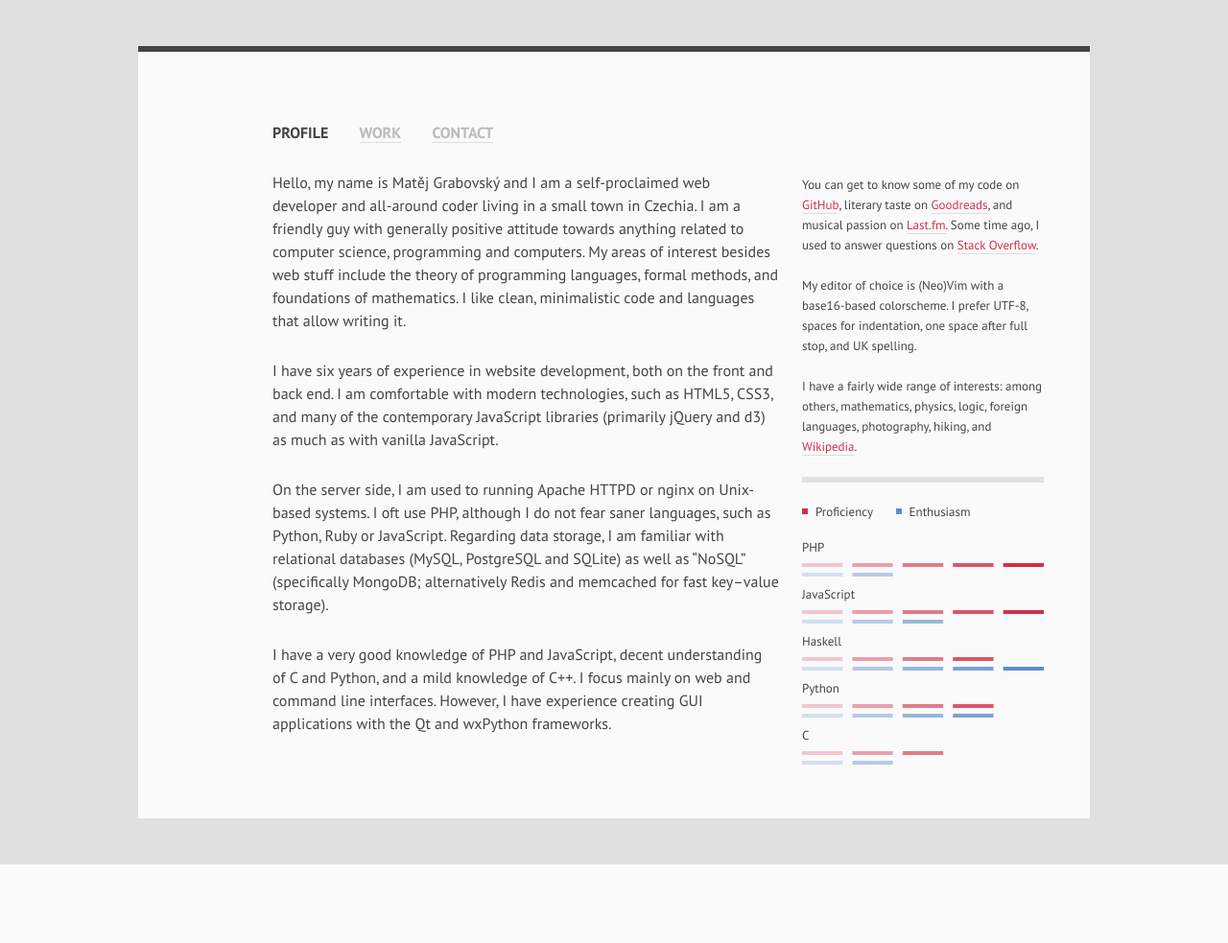
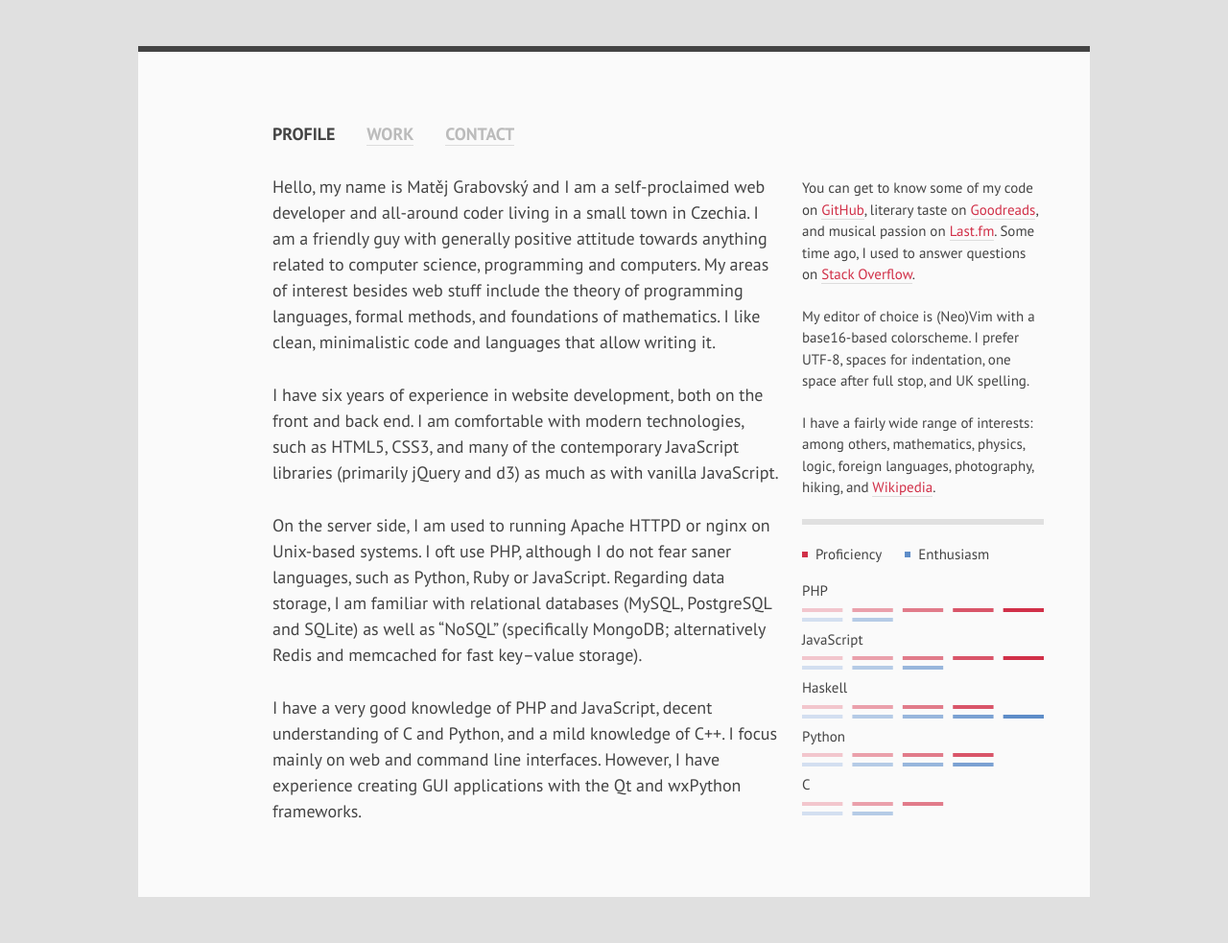
Before and after one commit to mgrabovsky/mgrabovsky.github.io, a PHP site: page / in a window 1280 px wide. Shown: the whole page at 96% size. Before the commit the page ends 901 px from the top, so only its background shows below. Run offline with PHP 8.4, Linux system fonts and the light colour scheme.

Commit message:
Minor style adjustments

```diff
--- a/contact.html
+++ b/contact.html
@@ -7,7 +7,7 @@
     <meta name="author" content="Matěj Grabovský" />
     <meta name="viewport" content="width=device-width,initial-scale=1.0" />
     <meta name="robots" content="index,follow" />
-    <link rel="stylesheet" media="all" href="main.css?20171011" />
+    <link rel="stylesheet" media="all" href="main.css?20190917" />
 </head>
 <body class="contact">
     <header><nav><ul class="menu">
@@ -16,13 +16,13 @@
         <li><h1>Contact</h1></li>
     </ul></nav></header>
 
-    <div class="central">
+    <main class="central">
         <p>If you are insterested in working with me or just want to say hello, you
         can drop me an email. My address may be obtained by prepending ‘hello’ and
         an at symbol to this domain name.</p>
 
         <p>My PGP public key is <a href="mgrabovsky_pgp_key.asc">also available</a>
         (0x7F4E3A049D6DE855) if you're into that kind of thing.
-    </div>
+    </main>
 </body>
 </html>
--- a/index.html
+++ b/index.html
@@ -8,7 +8,7 @@
     <meta name="author" content="Matěj Grabovský" />
     <meta name="viewport" content="width=device-width,initial-scale=1.0" />
     <meta name="robots" content="index,follow" />
-    <link rel="stylesheet" media="all" href="main.css?20171011" />
+    <link rel="stylesheet" media="all" href="main.css?20190917" />
 </head>
 <body class="profile">
     <header><nav><ul class="menu">
@@ -17,7 +17,7 @@
         <li><a href="contact.html">Contact</a></li>
     </ul></nav></header>
 
-    <div class="central">
+    <main class="central">
         <p>Hello, my name is Matěj Grabovský and I am a self-proclaimed web developer
         and all-around coder living in a small town in Czechia. I am a friendly guy
         with generally positive attitude towards anything related to computer
@@ -42,7 +42,7 @@
         of C and Python, and a mild knowledge of C++. I focus mainly on web and
         command line interfaces. However, I have experience creating GUI applications
         with the Qt and wxPython frameworks.</p>
-    </div>
+    </main>
 
     <footer><div class="marginalia">
         <p>You can get to know some of my code on <a href="https://github.com/mgrabovsky">GitHub</a>,
--- a/main.css
+++ b/main.css
@@ -9,8 +9,8 @@ html, body, div, span, object, iframe, h1, h2, h3, h4, h5, h6, p, blockquote, pr
 abbr, address, cite, code, del, dfn, em, img, ins, kbd, q, samp, small, strong, sub,
 sup, var, b, i, hr, dl, dt, dd, ol, ul, li, fieldset, form, label, legend, table,
 caption, tbody, tfoot, thead, tr, th, td, article, aside, canvas, details, figure,
-figcaption, hgroup, menu, footer, header, nav, section, summary, time, mark, audio,
-video {
+figcaption, hgroup, menu, footer, header, main, nav, section, summary, time, mark,
+audio, video {
     margin: 0;
     padding: 0;
     border: 0;
@@ -18,8 +18,8 @@ video {
     font-size: 100%;
     font: inherit;
 }
-article, aside, canvas, figure, figure img, figcaption, hgroup, footer, header, nav,
-section, audio, video { display: block; }
+article, aside, canvas, figure, figure img, figcaption, hgroup, footer, header, main,
+nav, section, audio, video { display: block; }
 ul, ol { list-style: none; }
 a img { border: 0; }
 a, a:hover, a:active, a:link, a:visited { color: inherit; text-decoration: none; }
@@ -30,7 +30,7 @@ strong { font-weight: 700; }
 html {
     background: #e0e0e0;
     color: #444;
-    font: 16px/24px 'PT Sans', Calibri, Helvetica, Arial, sans-serif;
+    font: 18px/1.5em 'PT Sans', Calibri, Helvetica, Arial, sans-serif;
     font-weight: 400;
 }
 
@@ -146,8 +146,8 @@ body:after {
     width: 252px;
     padding-top: 4px;
     margin-left: 24px;
-    font-size: 13px;
-    line-height: 21px;
+    font-size: 15px;
+    line-height: 1.5em;
 }
 
 .marginalia + .marginalia {
--- a/work.html
+++ b/work.html
@@ -7,7 +7,7 @@
     <meta name="author" content="Matěj Grabovský" />
     <meta name="viewport" content="width=device-width,initial-scale=1.0" />
     <meta name="robots" content="index,follow" />
-    <link rel="stylesheet" media="all" href="main.css?20171011" />
+    <link rel="stylesheet" media="all" href="main.css?20190917" />
 </head>
 <body class="work">
     <header><nav><ul class="menu">
@@ -16,7 +16,7 @@
         <li><a href="contact.html">Contact</a></li>
     </ul></nav></header>
 
-    <div class="central">
+    <main class="central">
         <p>Lately, I've been focusing on the back-end and various system utilities
         and scripts, some of which may be seen on <a href="https://github.com/mgrabovsky">my GitHub page</a>.
         </p>
@@ -49,6 +49,6 @@
         <h2>sms</h2>
         <p><a href="https://github.com/mgrabovsky/sms">sms</a> is a tiny watchdog
         script for web pages written in Python.</p>
-    </div>
+    </main>
 </body>
 </html>
```
